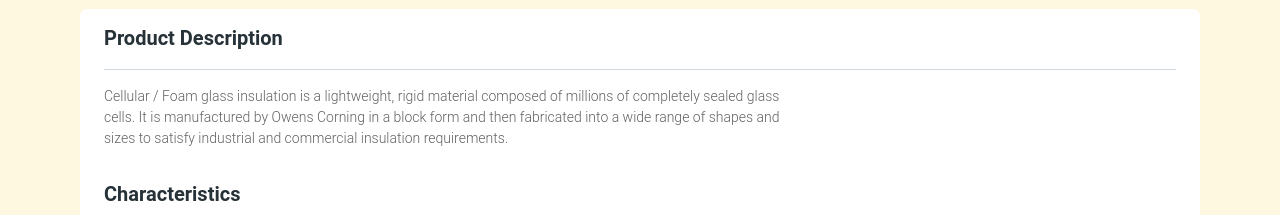
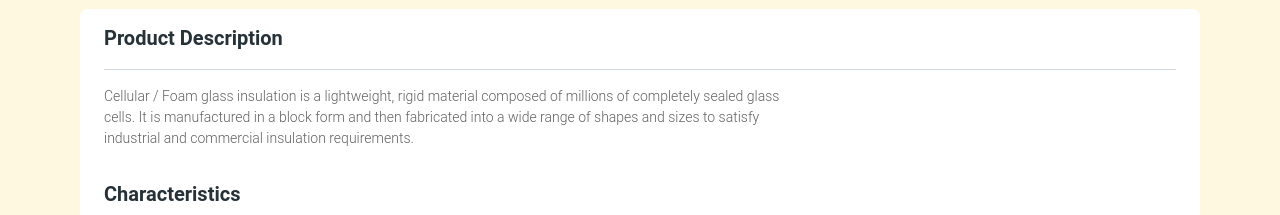
Before and after one commit to warmsolindus/warmsolIndusWeb, a React (Vite) app: page /insulation-materials/cellular-or-foam-glass in a window 1280 px wide. Shown: the part 379-594 px from the top of the page. Built offline with nearby package versions, Linux system fonts and the light colour scheme; the HTML template or start-up script is replaced by a standard one.

Commit message:
foam glass descreption correction

```diff
--- a/src/pages/products/FoamGlass.jsx
+++ b/src/pages/products/FoamGlass.jsx
@@ -58,7 +58,7 @@ export default function FoamGlass() {
             <AccordionBody className="max-w-[700px]">
               Cellular / Foam glass insulation is a lightweight, rigid material
               composed of millions of completely sealed glass cells. It is
-              manufactured by Owens Corning in a block form and then fabricated
+              manufactured in a block form and then fabricated
               into a wide range of shapes and sizes to satisfy industrial and
               commercial insulation requirements.
             </AccordionBody>
```
